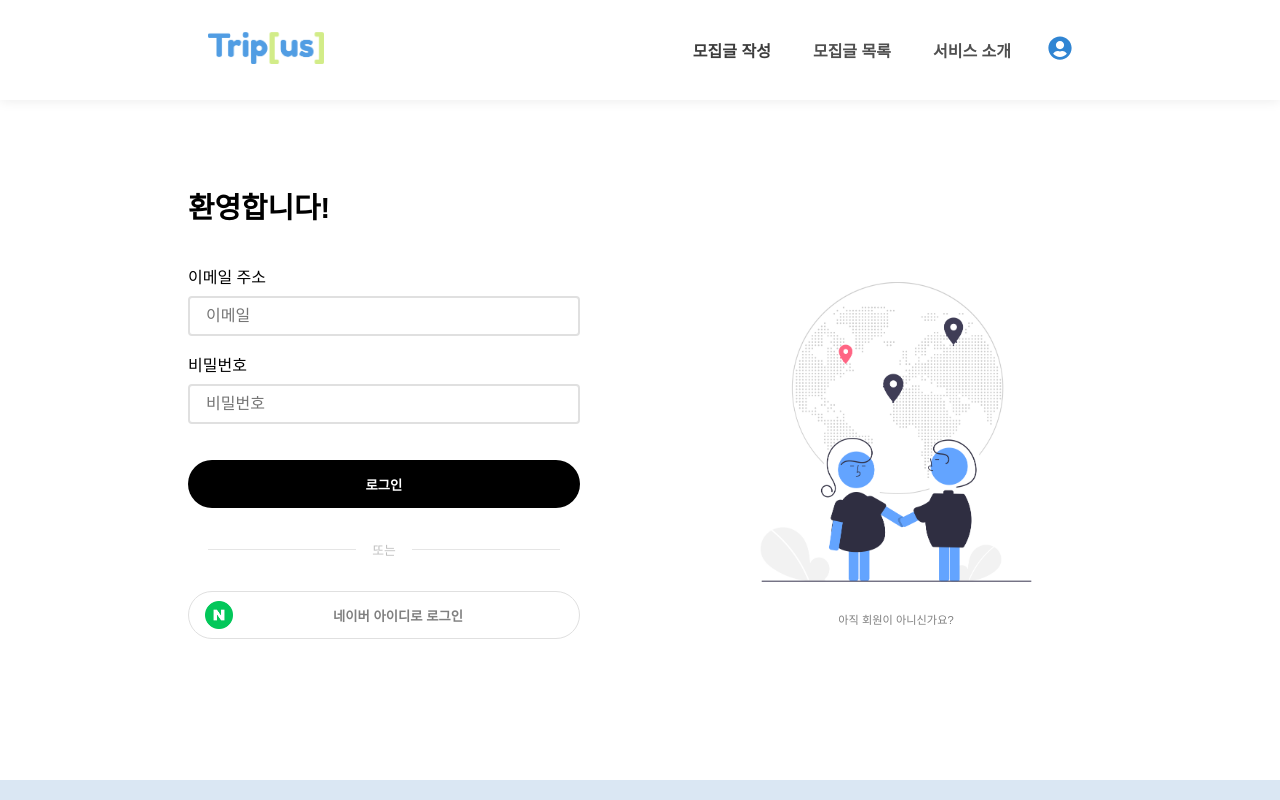
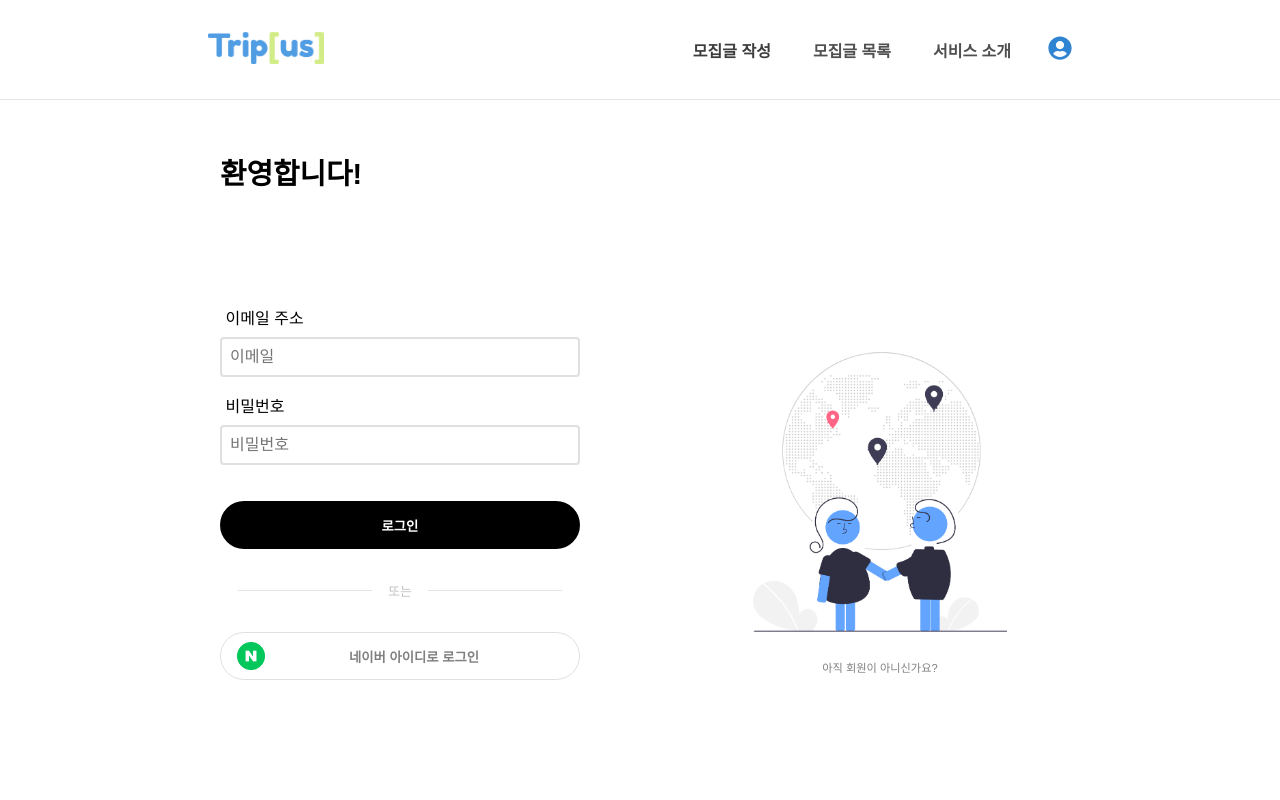
Before and after one commit to codestates/TripUs-client, a React (Create React App) app: page /login in a window 1280 px wide. Shown: the top 800 px of the page. Built offline with nearby package versions, Linux system fonts and the light colour scheme.

Commit message:
[MODIFIED] modified overall responsize sizing

```diff
--- a/src/components/Footer.js
+++ b/src/components/Footer.js
@@ -41,7 +41,7 @@ const Container = styled.div`
   height: 100%;
 
   @media (max-width: 911px) {
-    width: 65%;
+    width: 90%;
     flex-direction: column-reverse;
     height: 100%;
     align-content: center;
--- a/src/components/Landing/EnjoyTripUsSection.js
+++ b/src/components/Landing/EnjoyTripUsSection.js
@@ -28,7 +28,7 @@ const EnjoyTripUsSectionComponent = styled.section`
     color: rgba(255, 255, 255, 0.9);
 
     @media (max-width: 911px) {
-      width: 65%;
+      width: 90%;
     }
 
     @media (min-width: 911px) {
--- a/src/components/Landing/LandingPageCardSection.js
+++ b/src/components/Landing/LandingPageCardSection.js
@@ -107,7 +107,7 @@ const LandingCardSection = styled.section`
     align-items: center;
 
     @media (max-width: 911px) {
-      width: 65%;
+      width: 90%;
     }
 
     @media (min-width: 911px) {
--- a/src/components/Landing/LeaderSection.js
+++ b/src/components/Landing/LeaderSection.js
@@ -2,28 +2,39 @@ import React from "react";
 import styled from "styled-components";
 
 const LeaderSectionComponent = styled.section`
+  width: 100%;
   margin-top: 3rem;
   margin-bottom: 0;
   display: flex;
   justify-content: center;
+  background-image: url("https://images.unsplash.com/photo-1516321497487-e288fb19713f?ixid=MnwxMjA3fDB8MHxzZWFyY2h8MTV8fHRvZ2V0aGVyfGVufDB8MHwwfHw%3D&ixlib=rb-1.2.1&auto=format&fit=crop&w=800&q=60");
+  background-size: cover;
+  background-position: bottom;
+  background-color: rgba(0, 0, 0, 0.5);
+  background-blend-mode: color;
 
   @media (max-width: 911px) {
-    width: 65%;
     height: 70vh;
   }
 
   @media (min-width: 911px) {
+    height: 85vh;
+  }
+
+  .position-wrapper {
+    @media (max-width: 911px) {
+      width: 90%;
+    }
+
+    @media (min-width: 911px) {
       width: 75%;
-    height: 60vh;
+    }
   }
 
   .image-wrapper {
     position: relative;
     width: 90%;
     height: 100%;
-    background-image: url("https://images.unsplash.com/photo-1499540633125-484965b60031?ixid=MnwxMjA3fDB8MHxzZWFyY2h8OXx8ZnJpZW5kc3xlbnwwfDB8MHxibGFja3w%3D&ixlib=rb-1.2.1&auto=format&fit=crop&w=800&q=60");
-    background-size: cover;
-    background-position: center;
 
     .overlay {
       position: absolute;
@@ -31,7 +42,6 @@ const LeaderSectionComponent = styled.section`
       left: 0;
       height: 100%;
       width: 100%;
-      background: rgba(0, 0, 0, 0.25);
       display: flex;
       align-items: center;
     }
@@ -53,7 +63,7 @@ const LeaderSectionComponent = styled.section`
       h3 {
         margin: 0;
         padding: 0;
-        font-size: 1.5rem;
+        font-size: calc(1.25rem + 1vw);
 
         @media (max-width: 910px) {
           margin-bottom: 1rem;
@@ -63,7 +73,7 @@ const LeaderSectionComponent = styled.section`
       p {
         margin: 0;
         padding: 0;
-        font-size: 1rem;
+        font-size: calc(1.25rem + 0.5vw);
 
         @media (max-width: 910px) {
           margin-bottom: 2rem;
@@ -72,13 +82,14 @@ const LeaderSectionComponent = styled.section`
 
       button {
         width: 40%;
-        min-height: 2rem;
+        padding: 0.5rem;
         border: 1px solid transparent;
         border-radius: 4px;
         color: rgba(255, 255, 255, 0.95);
         background: rgba(169, 169, 169, 0.8);
         cursor: pointer;
-
+        font-weight: 700;
+        font-size: calc(0.5rem + 0.75vw);
         &:hover {
           background: rgba(169, 169, 169, 0.9);
         }
@@ -94,12 +105,17 @@ const LeaderSectionComponent = styled.section`
 const LeaderSection = () => {
   return (
     <LeaderSectionComponent>
+      <div className="position-wrapper">
         <div className="image-wrapper">
           <div className="overlay">
             <div className="text-wrapper">
               <h3>리더가 되어 여행원을 모집해보세요!</h3>
-            <p>새로운 사람과 새로운 장소에서 특별한 추억을 만들어 보세요.</p>
+              <p>
+                새로운 사람과 새로운 장소에서 특별한 추억을 만들어 보시길
+                바랍니다.
+              </p>
               <button>시작하기</button>
+            </div>
           </div>
         </div>
       </div>
--- a/src/components/SearchBar/SearchBarUtils.js
+++ b/src/components/SearchBar/SearchBarUtils.js
@@ -25,7 +25,7 @@ export const SearchBarSection = styled.section`
     justify-content: center;
     height: 100%;
     @media (max-width: 911px) {
-      width: 65%;
+      width: 90%;
     }
 
     @media (min-width: 911px) {
@@ -67,7 +67,8 @@ export const SearchBarSection = styled.section`
     border-radius: 0.5rem;
 
     @media (max-width: 911px) {
-      height: 60%;
+      height: 70%;
+      padding: 2rem 0.6rem;
       border-radius: 0;
     }
   }
@@ -120,7 +121,7 @@ export const SearchBarSection = styled.section`
 const ComponentWrapper = styled.div`
   display: flex;
   flex-direction: column;
-  height: 10vh;
+  height: 100%;
   width: 23%;
   label {
     padding-left: 0.65rem;
@@ -193,6 +194,7 @@ const DatePickerWrapper = styled(ComponentWrapper)`
       width: 100%;
       padding-left: 0.75rem;
       outline: none;
+      padding-left: 0.75rem;
 
       @media (min-width: 911px) {
         border-right: 1px solid rgba(0, 0, 0, 0.25);
@@ -200,7 +202,6 @@ const DatePickerWrapper = styled(ComponentWrapper)`
 
       @media (max-width: 911px) {
         border-radius: 0;
-        padding-left: 0.3rem;
       }
     }
   }
@@ -226,7 +227,6 @@ const SelectWrapper = styled(ComponentWrapper)`
   @media (max-width: 911px) {
     select {
       border-radius: 0;
-      padding-left: 0.3rem;
     }
   }
 `;
--- a/src/pages/Auth.js
+++ b/src/pages/Auth.js
@@ -8,8 +8,7 @@ import { Overlay } from "../components/Auth/Overlay";
 const AuthWrapper = styled.div`
   position: relative;
   width: 100%;
-  min-width: 300px;
-  height: 85vh;
+  height: 100%;
   display: flex;
   flex-direction: column;
   justify-content: center;
@@ -19,8 +18,15 @@ const AuthWrapper = styled.div`
 
   .inner-wrapper {
     position: relative;
-    width: 80%;
-    height: 90%;
+    height: 100%;
+
+    @media (max-width: 911px) {
+      width: 90%;
+    }
+
+    @media (min-width: 911px) {
+      width: 75%;
+    }
   }
 `;
 
--- a/src/styles/AuthFormStyles.js
+++ b/src/styles/AuthFormStyles.js
@@ -32,17 +32,16 @@ export const Form = styled.form`
     justify-content: center;
   }
 
-  label {
-    font-size: calc(0.2rem + 1vw);
-    text-align: left;
-    width: 100%;
-  }
-
   .label-wrapper {
     height: 10%;
     display: flex;
     align-items: center;
     justify-content: space-between;
+
+    label {
+      font-size: 1rem;
+      padding-left: 0.35rem;
+    }
   }
 
   input {
@@ -51,8 +50,8 @@ export const Form = styled.form`
     height: 2.7rem;
     border-radius: 0.25rem;
     border: 2px solid #e0e0e0;
+    padding-left: 0.5rem;
     font-size: calc(0.2rem + 1vw);
-    padding-left: 1rem;
 
     @media (min-width: 2000px) {
       min-height: 3.7rem;
@@ -62,8 +61,9 @@ export const Form = styled.form`
       height: 2.5rem;
     }
 
-    @media (max-width: 1000px) {
+    @media (max-width: 911px) {
       height: 2rem;
+      font-size: calc(0.5rem + 1vw);
     }
   }
 
--- a/src/styles/HeaderStyles.js
+++ b/src/styles/HeaderStyles.js
@@ -6,7 +6,7 @@ export const StyledHeader = styled.header`
   height: 10%;
   min-height: 100px;
   z-index: 999;
-  box-shadow: rgb(0 0 0 / 8%) 0px 1px 12px;
+  border-bottom: 1px solid rgba(0, 0, 0, 0.1);
   background: rgba(255, 255, 255, 0.99);
 
   .wrapper {
@@ -18,7 +18,7 @@ export const StyledHeader = styled.header`
     justify-content: center;
 
     @media (max-width: 911px) {
-      width: 65%;
+      width: 90%;
     }
 
     @media (min-width: 911px) {
```
Lines whose indentation alone changed are shown as unchanged.
